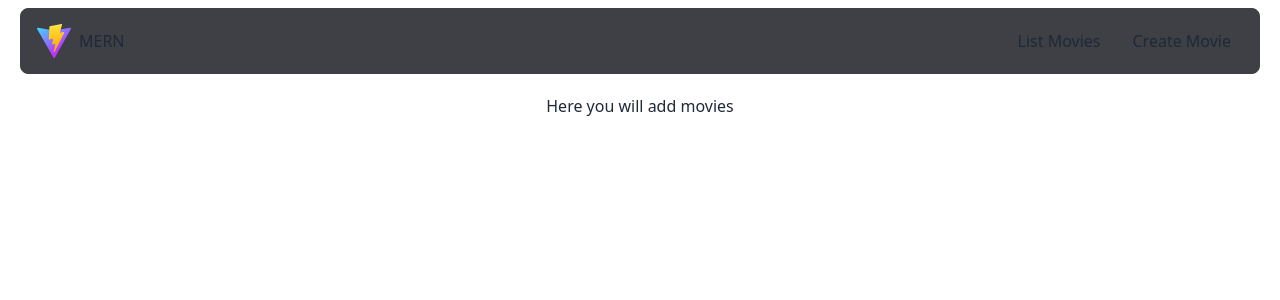
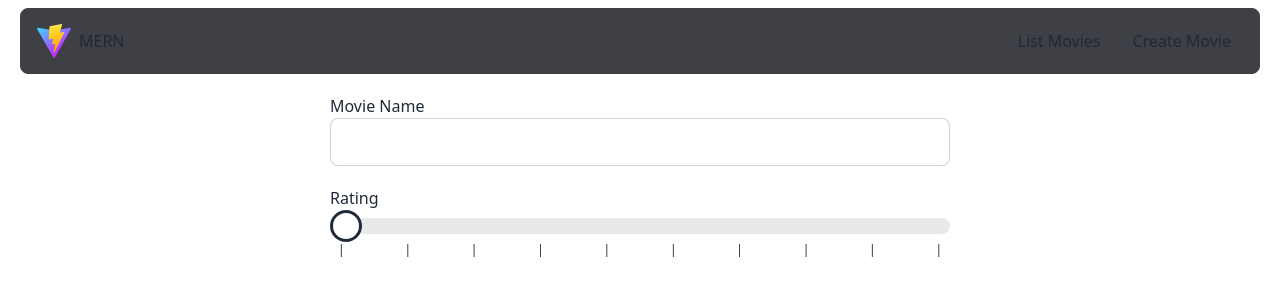
Before and after one commit to tholhubner/MoviesApp, a React (Vite) app in the folder new-client/: page /movies/create in a window 1280 px wide. Shown: the top 300 px of the page. Built offline with nearby package versions, Linux system fonts and the light colour scheme.

Commit message:
started create movie screen, title and rating slider completE

```diff
--- a/new-client/src/pages/MoviesInsert.jsx
+++ b/new-client/src/pages/MoviesInsert.jsx
@@ -1,13 +1,35 @@
-import React, { Component } from "react"
+import React, { useState } from "react"
 
-class MoviesInsert extends Component {
-	render() {
-		return (
-			<div>
-				<p>Here you will add movies</p>
+const MoviesInsert = () => {
+	const [rating, setRating] = useState(0)
+	return (
+		<div className="form-control w-1/2">
+			<label>Movie Name</label>
+			<input type="text" className="input input-bordered mb-5" />
+			<label>Rating</label>
+			<input
+				type="range"
+				min="0"
+				max="10"
+				step="0.1"
+				value={rating}
+				className="range range-lg"
+				onChange={(event) => setRating(event.target.value)}
+			/>
+			<div className="w-full flex justify-between text-xs px-2">
+				<span>|</span>
+				<span>|</span>
+				<span>|</span>
+				<span>|</span>
+				<span>|</span>
+				<span>|</span>
+				<span>|</span>
+				<span>|</span>
+				<span>|</span>
+				<span>|</span>
 			</div>
-		)
-	}
+		</div>
+	)
 }
 
 export default MoviesInsert
```
